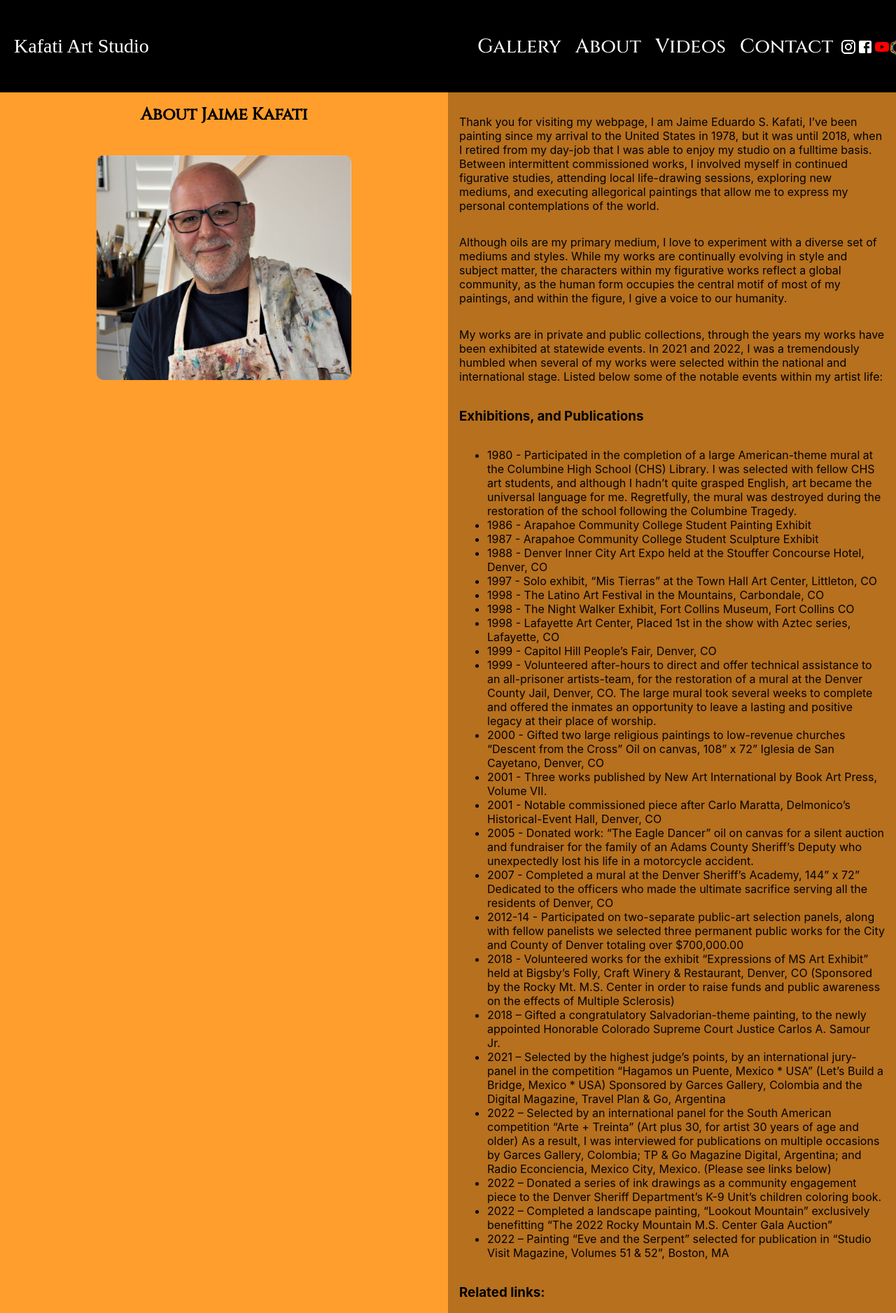
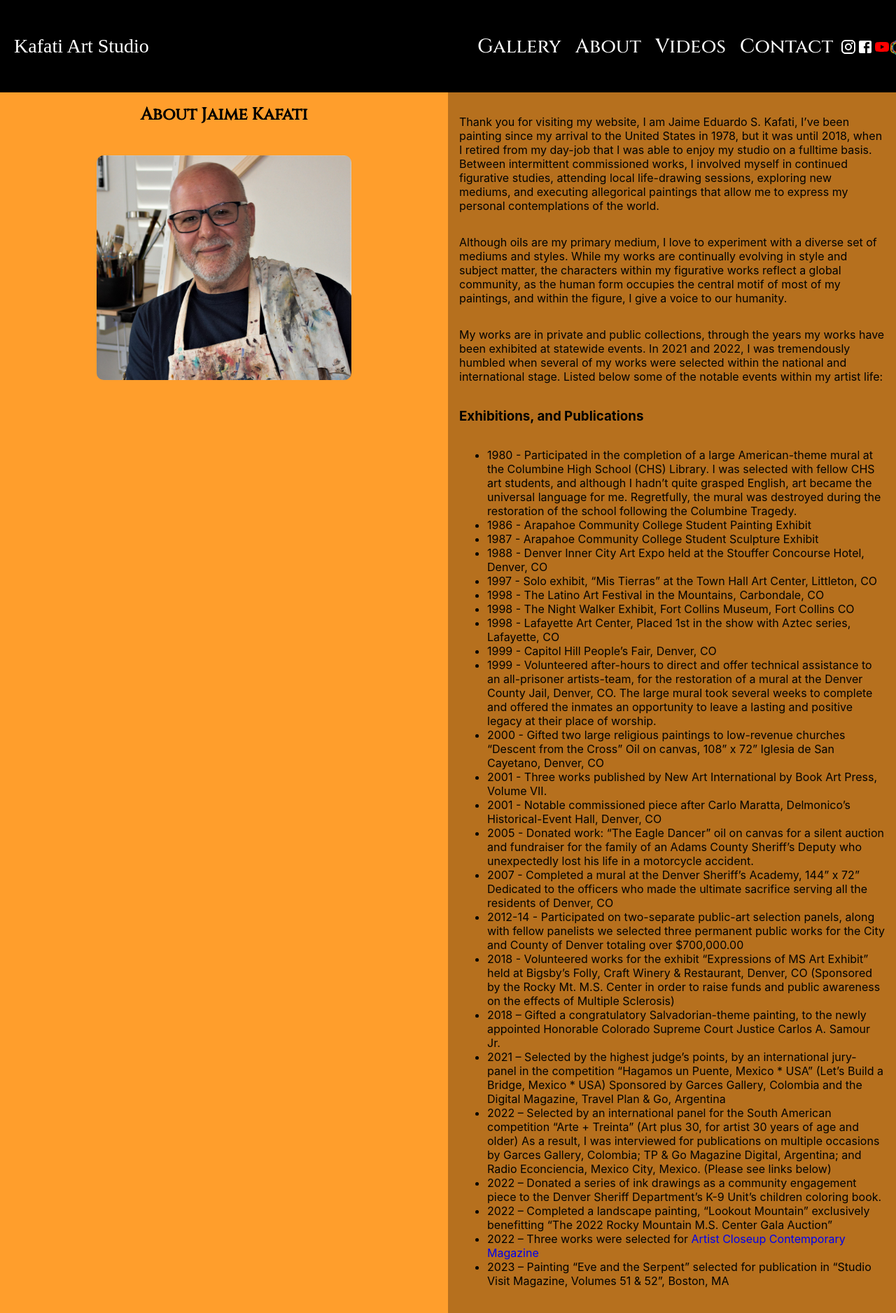
Before and after one commit to ToriK17/kfa, a React (Create React App) app: page /about in a window 1280 px wide. Shown: the top 1876 px of the page at 70% size. Built offline with nearby package versions, Linux system fonts and the light colour scheme; a web font is replaced by a local one.

Commit message:
new video and about page edits

```diff
--- a/src/components/About/About.tsx
+++ b/src/components/About/About.tsx
@@ -14,13 +14,13 @@ const AboutMe = () => {
 			<div className="right-half">
 				<article className="about-description">
 					<p>
-					  Thank you for visiting my webpage, I am Jaime Eduardo S. Kafati, I’ve been painting since my arrival to the United States in 1978, but it was until 2018, when I retired from my day-job that I was able to enjoy my studio on a fulltime basis. Between intermittent commissioned works, I involved myself in continued figurative studies, attending local life-drawing sessions, exploring new mediums, and executing allegorical paintings that allow me to express my personal contemplations of the world.
+					  Thank you for visiting my website, I am Jaime Eduardo S. Kafati, I’ve been painting since my arrival to the United States in 1978, but it was until 2018, when I retired from my day-job that I was able to enjoy my studio on a fulltime basis. Between intermittent commissioned works, I involved myself in continued figurative studies, attending local life-drawing sessions, exploring new mediums, and executing allegorical paintings that allow me to express my personal contemplations of the world.
 					</p>
 					<p>
 					  Although oils are my primary medium, I love to experiment with a diverse set of mediums and styles. While my works are continually evolving in style and subject matter, the characters within my figurative works reflect a global community, as the human form occupies the central motif of most of my paintings, and within the figure, I give a voice to our humanity.
 					</p>
 					<p>
-					  My works are in private and public collections, through the years my works have been exhibited at statewide events. In 2021 and 2022, I was a tremendously humbled when several of my works were selected within the national and international stage. Listed below some of the notable events within my artist life:
+					  My works are in private and public collections, through the years my works have been exhibited at statewide events. In 2021 and 2022, I was tremendously humbled when several of my works were selected within the national and international stage. Listed below some of the notable events within my artist life:
 					</p>
 					<h3>Exhibitions, and Publications</h3>
 					<ul>
@@ -46,7 +46,8 @@ const AboutMe = () => {
 						<li>2022 – Selected by an international panel for the South American competition “Arte + Treinta” (Art plus 30, for artist 30 years of age and older) As a result, I was interviewed for publications on multiple occasions by Garces Gallery, Colombia; TP & Go Magazine Digital, Argentina; and Radio Econciencia, Mexico City, Mexico. (Please see links below)</li>
 						<li>2022 – Donated a series of ink drawings as a community engagement piece to the Denver Sheriff Department’s K-9 Unit’s children coloring book.</li>
 						<li>2022 – Completed a landscape painting, “Lookout Mountain” exclusively benefitting “The 2022 Rocky Mountain M.S. Center Gala Auction”</li>
-						<li>2022 – Painting “Eve and the Serpent” selected for publication in “Studio Visit Magazine, Volumes 51 & 52”, Boston, MA</li>
+						<li>2022 – Three works were selected for <a href="https://www.artistcloseup.com/magazine" target="_blank" rel="noreferrer">Artist Closeup Contemporary Magazine</a></li>
+						<li>2023 – Painting “Eve and the Serpent” selected for publication in “Studio Visit Magazine, Volumes 51 & 52”, Boston, MA</li>
 					</ul>
 
 					<h3>Related links:</h3>
--- a/src/components/Videos/video_list.js
+++ b/src/components/Videos/video_list.js
@@ -72,5 +72,9 @@ export default[
 	{
 		src: 'https://www.youtube.com/embed/vwH3zQ6ZzNw',
 		title: 'Thin to Fat Demo'
+	},
+	{
+		src: 'https://www.youtube.com/embed/R7aGQ9XPfqo',
+		title: 'study in graphics'
 	}
 ]
```
